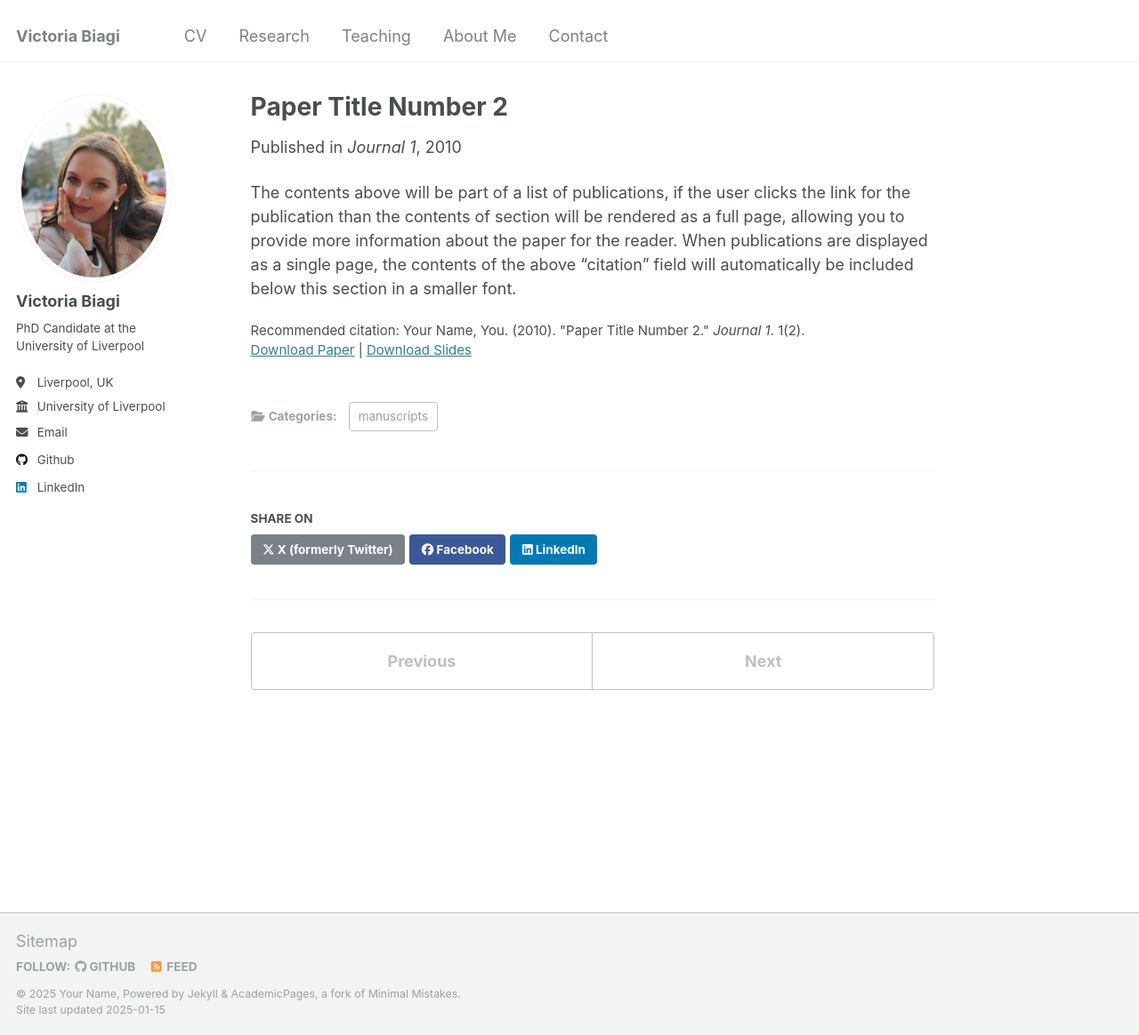
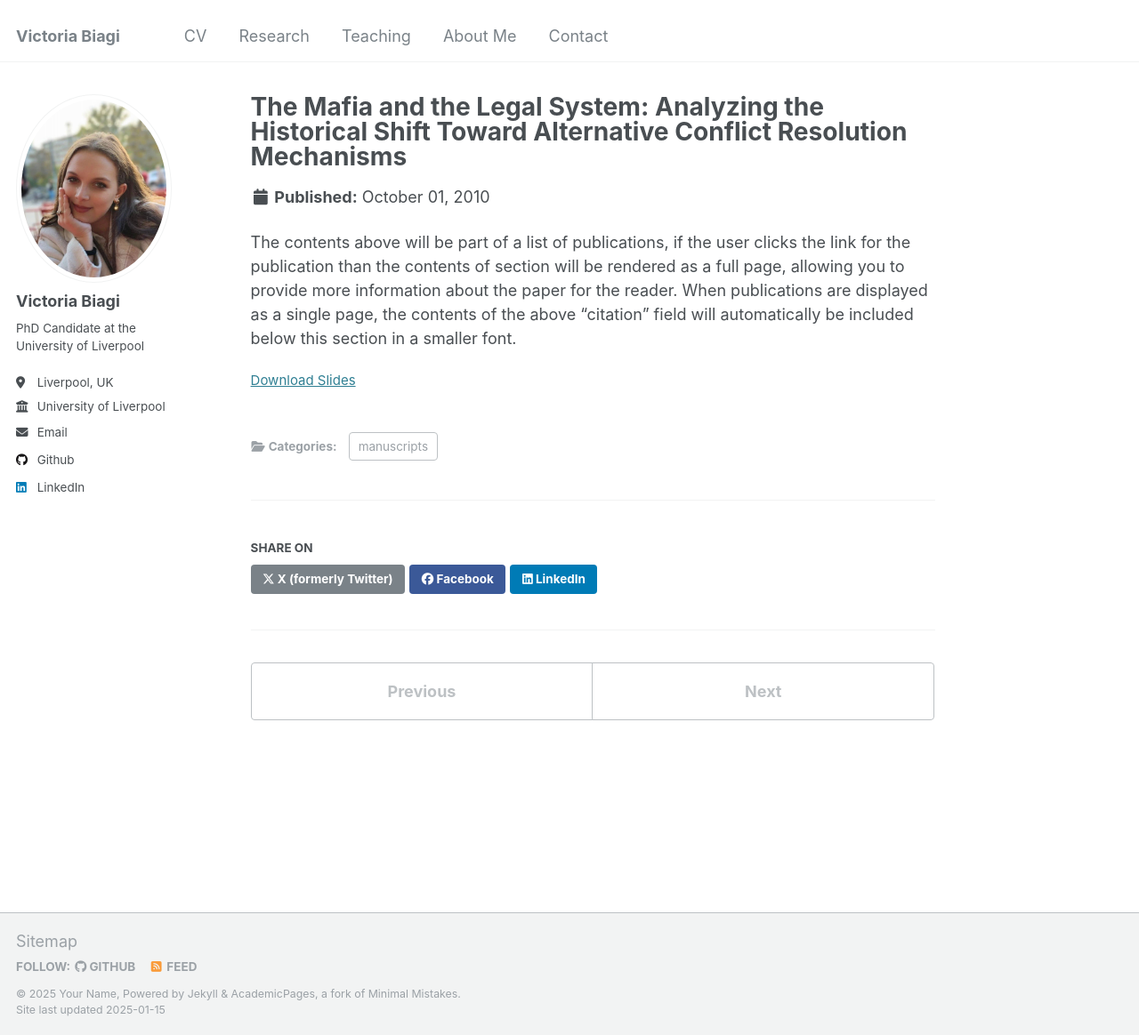
Before and after one commit to victoriabiagi/victoriabiagi.github.io, a Jekyll site: the page built from _publications/2010-10-01-paper-title-number-2.md, in a window 1280 px wide and 1164 px high. Shown: the whole window at 89% size. Built offline with Jekyll 4.4.1, drawn with Linux system fonts in a browser that asks for light colours.

Commit message:
Update 2010-10-01-paper-title-number-2.md

```diff
--- a/_publications/2010-10-01-paper-title-number-2.md
+++ b/_publications/2010-10-01-paper-title-number-2.md
@@ -1,14 +1,14 @@
 ---
-title: "Paper Title Number 2"
-collection: publications
+title: "The Mafia and the Legal System: Analyzing the Historical Shift Toward Alternative Conflict Resolution Mechanisms"
+collection: work in progress
 category: manuscripts
 permalink: /publication/2010-10-01-paper-title-number-2
-excerpt: 'This paper is about the number 2. The number 3 is left for future work.'
-date: 2010-10-01
-venue: 'Journal 1'
+excerpt: '**Abstract**: Mafia groups have been developing their power and local control over Sicily since the 19th century by enforcing an alternative institutional system with its own laws. In this paper, we test the historical effect of the Mafia on the legal judiciary as an alternative mechanism of conflict resolution. Under an IV approach, we find that the presence of the Mafia reduces the number of lawyers and the number of civil sentences at the tribunal level.'
+# date: ""
+# venue: ""
 slidesurl: 'http://academicpages.github.io/files/slides2.pdf'
 paperurl: 'http://academicpages.github.io/files/paper2.pdf'
-citation: 'Your Name, You. (2010). &quot;Paper Title Number 2.&quot; <i>Journal 1</i>. 1(2).'
+# citation: 'Your Name, You. (2010). &quot;Paper Title Number 2.&quot; <i>Journal 1</i>. 1(2).'
 ---
 
 The contents above will be part of a list of publications, if the user clicks the link for the publication than the contents of section will be rendered as a full page, allowing you to provide more information about the paper for the reader. When publications are displayed as a single page, the contents of the above "citation" field will automatically be included below this section in a smaller font.
```
